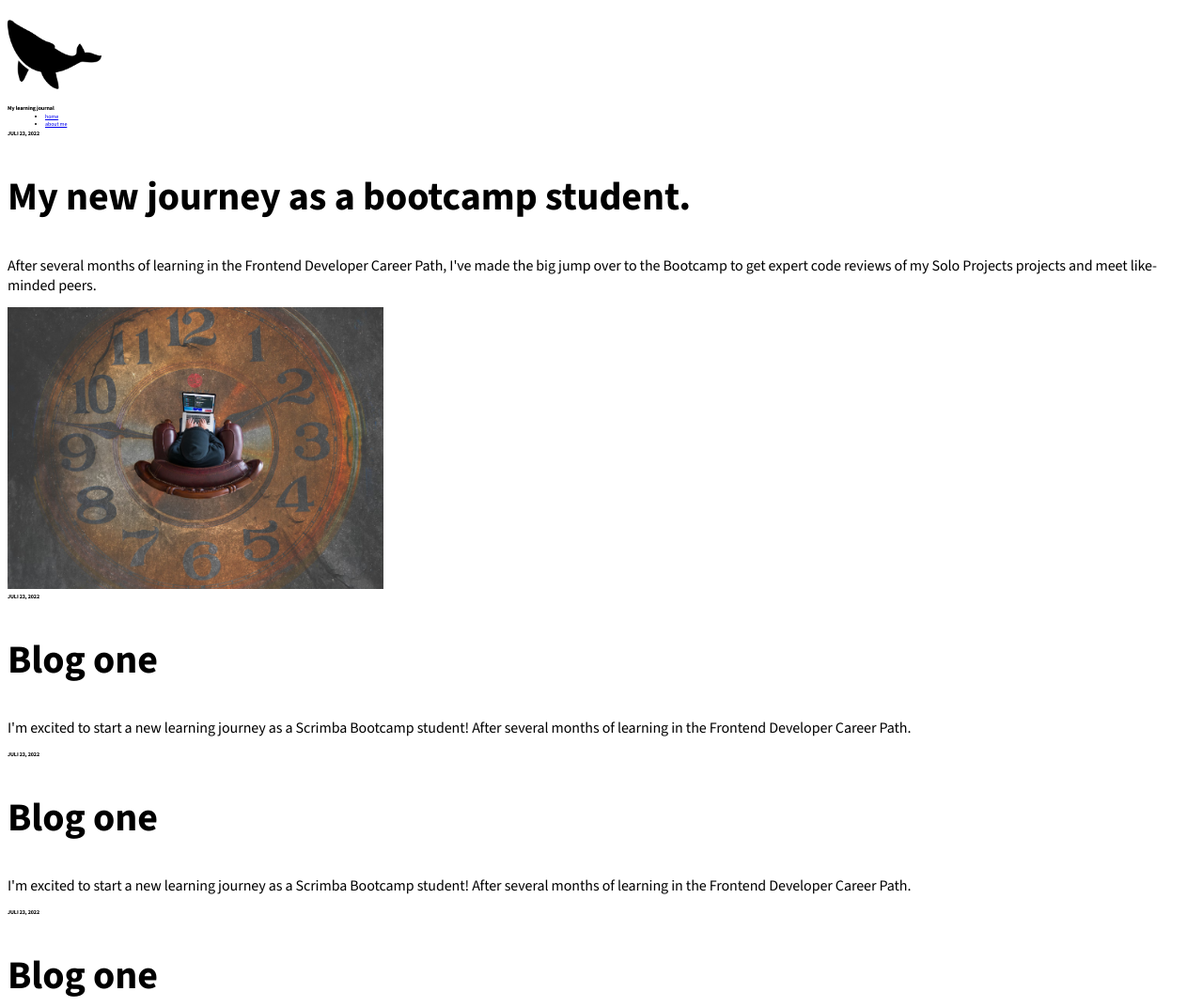
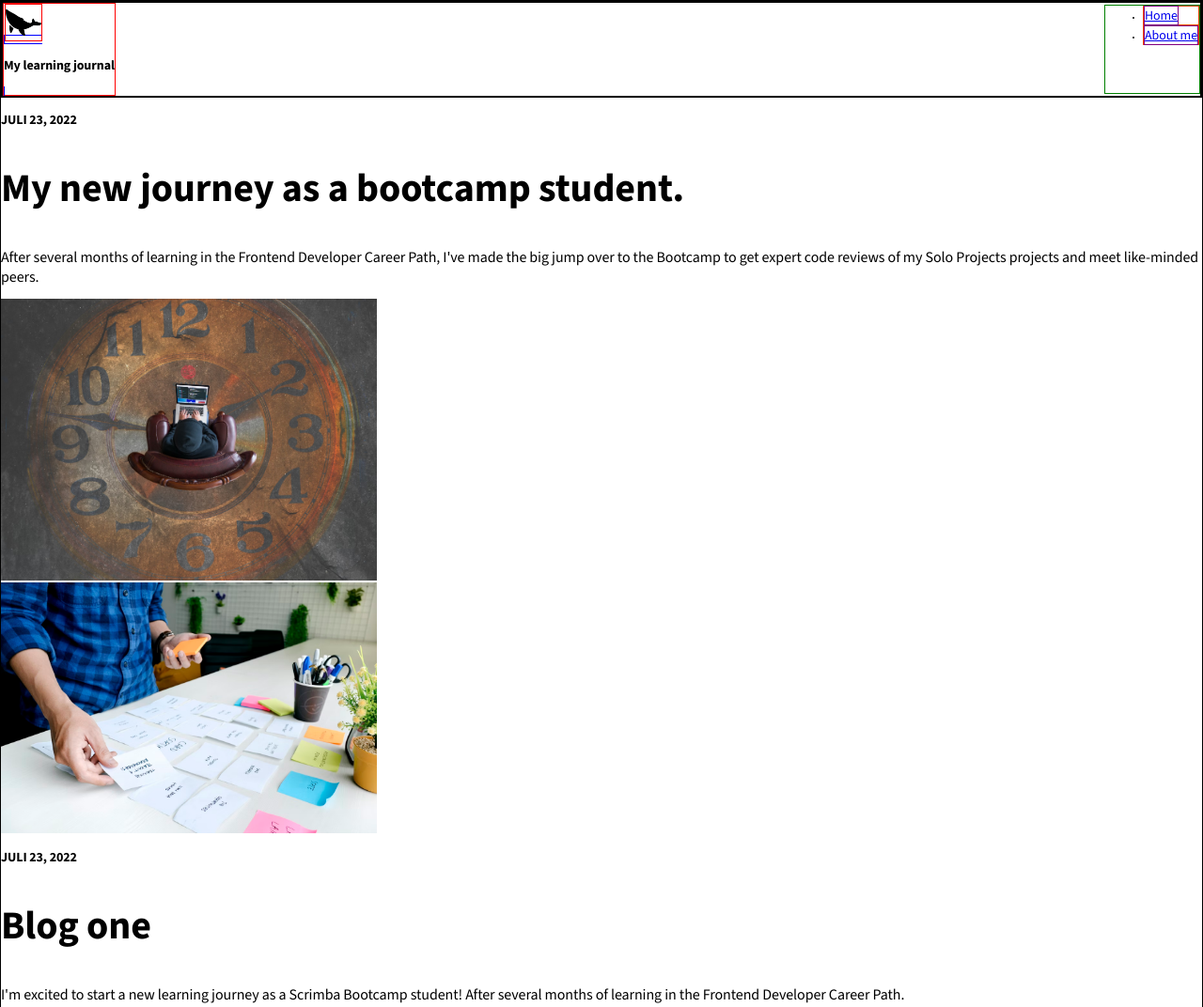
Before and after one commit to hanasolo82/css_learning_journal_page, a website: page index.html in a window 1280 px wide. Shown: the top 1072 px of the page at 94% size. Drawn offline with nearby package versions, Linux system fonts and the light colour scheme; files that its build step writes are made by us from their sources; a web font is replaced by a local one.

Commit message:
starting css layout

```diff
--- a/index.html
+++ b/index.html
@@ -13,53 +13,64 @@
   <body>
     <header>
       <nav>
-        <div>
-            <img class="logo" alt="logo" src="src/images/svgviewer-png-output.png" width="100">
-
+        <div class="logo-container">
+            <a>
+              <img
+                class="logo"
+                alt="logo"
+                src="src/images/svgviewer-png-output.png"
+              >
               <h3>My learning journal</h3>
+            </a>
         </div>
         <ul>
-          <li>
-            <a href="#">home</a>
-          </li>
-          <li>
-            <a href="#">about me</a>
-          </li>
+          <li><a href="#">Home</a></li>
+          <li><a href="#">About me</a></li>
         </ul>
       </nav>
     </header>
     <main>
-      <section>
-            <div>
+      <section class="title-blog">
+            <div class="blog-title-text">
                 <h3>JULI 23, 2022</h3>
                 <h1>My new journey as a bootcamp student.</h1>
                 <h2>
                 After several months of learning in the Frontend Developer Career Path, I've made the big jump over to the Bootcamp to get expert code reviews of my Solo Projects projects and meet like-minded peers.
                 </h2>
               </div>
-            <img src="src/images/watch_on_the_floor.avif" alt="image background" width="400">
+            <img class="blog-title-img" src="src/images/watch_on_the_floor.avif" alt="a big watch painted on the floor and a man with a laptop in the middle" width="400">
       </section>
-      <section>
+      <section class="blog-section one">
+        <img class="blog-img one" src="src/images/stikers_on_the_table.avif" width="400" alt="any">
+        <div class="blog-text one">
           <h3>JULI 23, 2022</h3>
           <h1>Blog one</h1>
           <h2>I'm excited to start a new learning journey as a Scrimba Bootcamp student! After several months of learning in the Frontend Developer Career Path.</h2>
+        </div>
       </section>
-      <section>
+      <section class="blog-section two">
+        <img class="blog-img two" src="src/images/stikers_on_the_table.avif" width="400" alt="any">
+        <div class="blog-text two">
           <h3>JULI 23, 2022</h3>
           <h1>Blog one</h1>
           <h2>I'm excited to start a new learning journey as a Scrimba Bootcamp student! After several months of learning in the Frontend Developer Career Path.</h2>
+        </div>
       </section>
-      <section>
+      <section class="blog-section three">
+        <img class="blog-img three" src="src/images/stikers_on_the_table.avif" width="400" alt="any">
+        <div class="blog-text three">
           <h3>JULI 23, 2022</h3>
          <h1>Blog one</h1>
           <h2>I'm excited to start a new learning journey as a Scrimba Bootcamp student! After several months of learning in the Frontend Developer Career Path.</h2>
+        </div>
       </section>
-      <button type="button" class="more-btn">View More</button>
+
+      <button type="button" class="more-blog-btn">View More</button>
     </main>
     <footer>
         <h4>My Learning Journal</h4>
         <h4>Copyright ©2022</h4>
     </footer>
-    <script type="module" src="/src/main.js"></script>
+    <script type="module" src="/main.js"></script>
   </body>
 </html>
--- a/src/assets/style.css
+++ b/src/assets/style.css
@@ -8,6 +8,8 @@
 html {
     font-family: "Source Sans 3", sans-serif;
     letter-spacing: -0.009rem;
+    margin: 0;
+    padding: 0;
 }
 
 h1{
@@ -18,9 +20,61 @@ h2{
     font-size: 1.6rem;
     font-weight: 400;
 }
-h3{
+h3, li a{
+    font-size: 1.4rem;
+}
+h4{
+     font-size: 1.2rem;
+}
+
+/*  <header>
+      <nav>
+        <div class="logo-container">
+            <a>
+              <img
+                class="logo"
+                alt="logo"
+                src="src/images/svgviewer-png-output.png"
+                width="100">
+              <h3>My learning journal</h3>
+            </a>
+        </div>
+        <ul>
+          <li><a href="#">Home</a></li>
+          <li><a href="#">About me</a></li>
+        </ul>
+      </nav>
+    </header> */
+
+/*---------------------------header----------------------------------------*/
+body,header{
+    margin: 0;
+    padding: 0;
+ border: 1px solid;
 
 }
-h4{
+nav{
+    display: flex;
+    justify-content: space-between;
+    border: 1px solid;
+}
+a{
+ border: 1px solid blue;
+}
+.logo-container {
 
+    border: 1px solid red;
 }
+.logo{
+    width: 40px;
+    border: 1px solid red;
+}
+ul{
+ border: 1px solid green;
+}
+li{
+ border: 1px solid orangered
+}
+li a {
+    border: 1px solid purple;
+}
```
Lines whose indentation alone changed are shown as unchanged.
